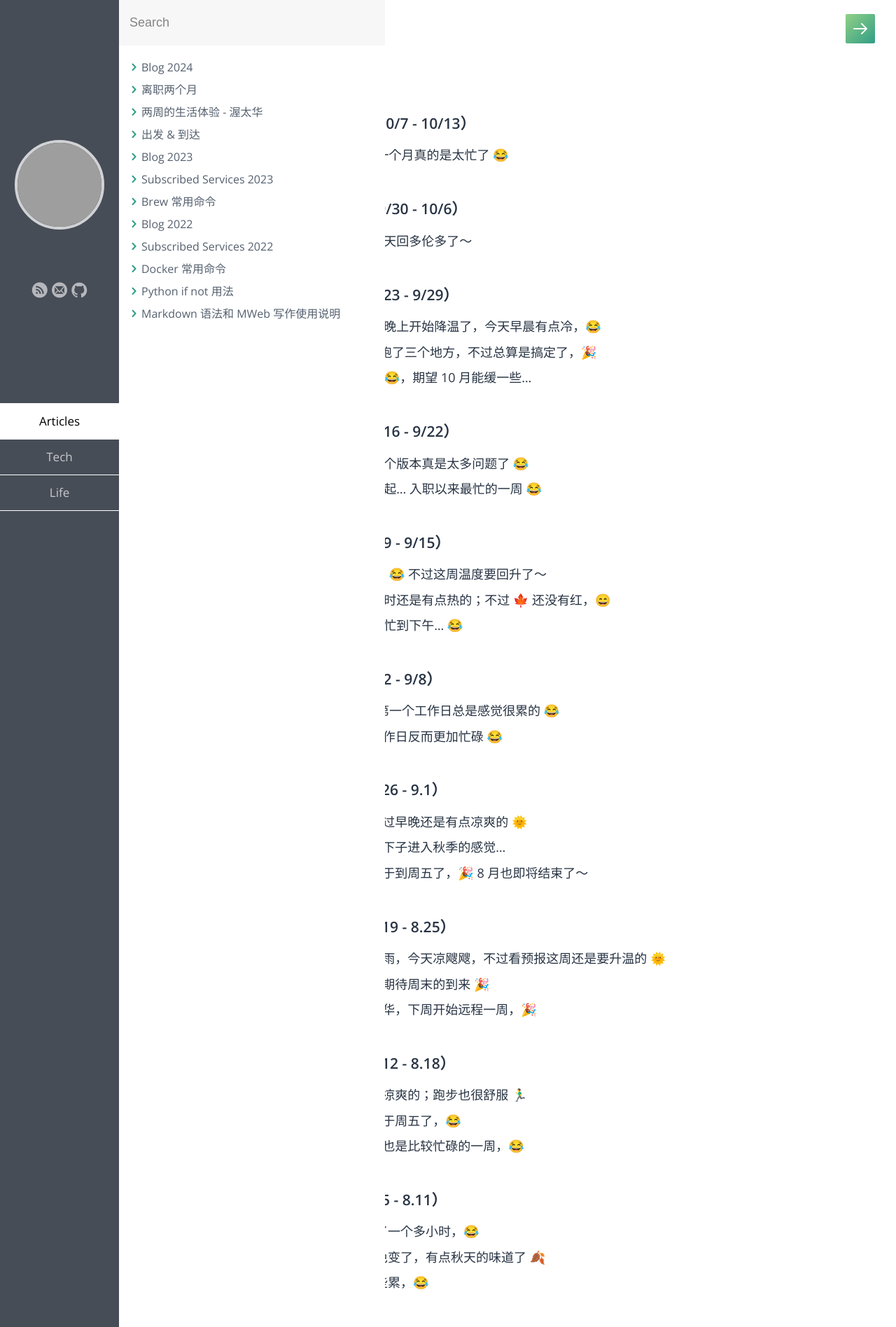
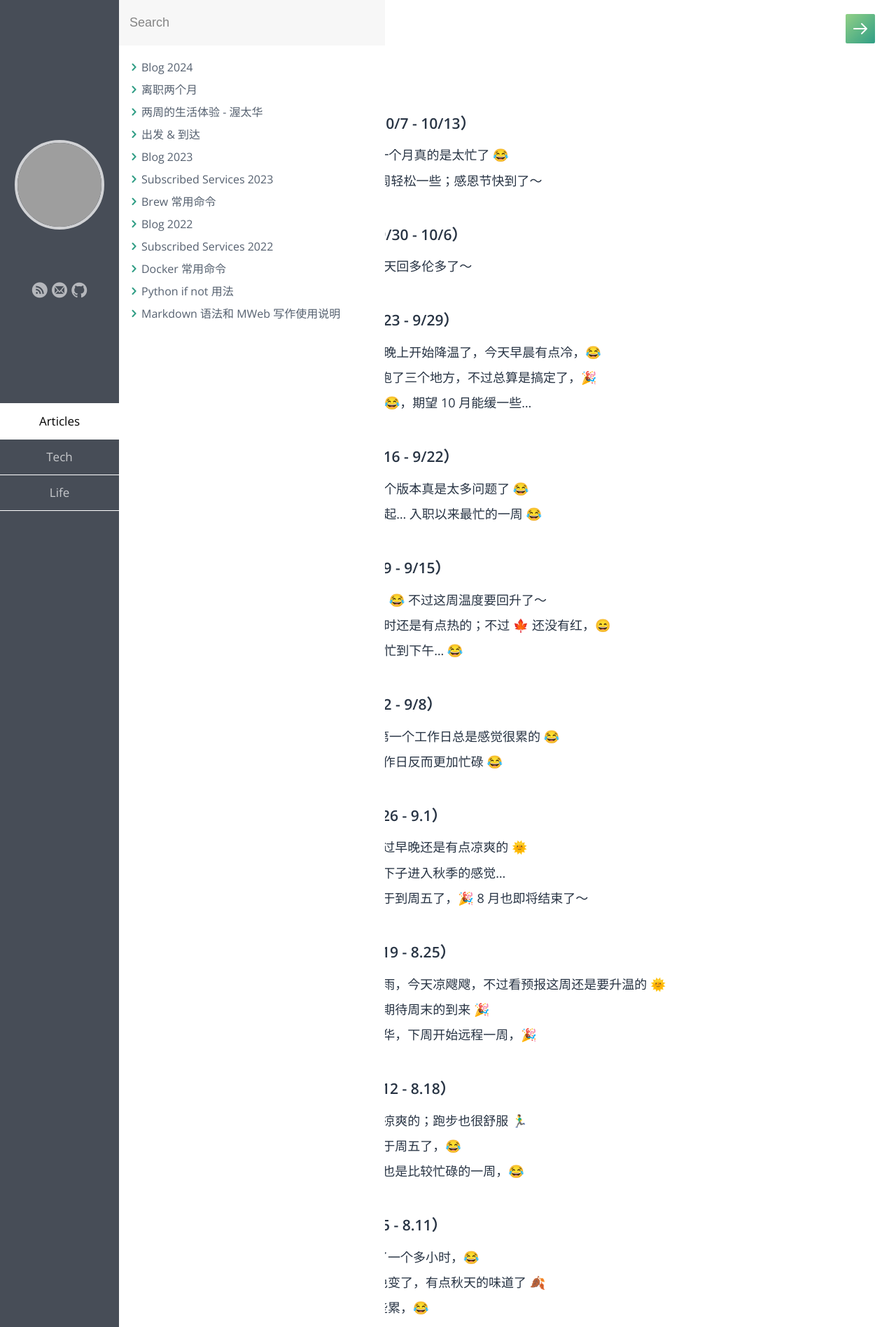
Before and after one commit to samxupeiran/samxupeiran.github.io, a Jekyll site: the page built from _posts/life/2024-01-02-my-blog.md, in a window 1280 px wide. Shown: the top 1896 px of the page at 70% size. Built offline with Jekyll 4.4.1, drawn with Linux system fonts in a browser that asks for light colours; some web fonts are replaced; grey boxes are pictures that could not be loaded.

Commit message:
feat: add weekly blog 10/10

```diff
--- a/_posts/life/2024-01-02-my-blog.md
+++ b/_posts/life/2024-01-02-my-blog.md
@@ -8,6 +8,7 @@ tags: Blog
 
 - ### 2024 年 10 月 第 2 周（10/7 - 10/13）
      - 10/7 10 月开始了，最近一个月真的是太忙了 😂
+     - 10/10 这周感觉略微比上周轻松一些；感恩节快到了～
 
 - ### 2024 年 10 月 第 1 周（9/30 - 10/6）
      - 9/30 九月的最后一天，昨天回多伦多了～
```
